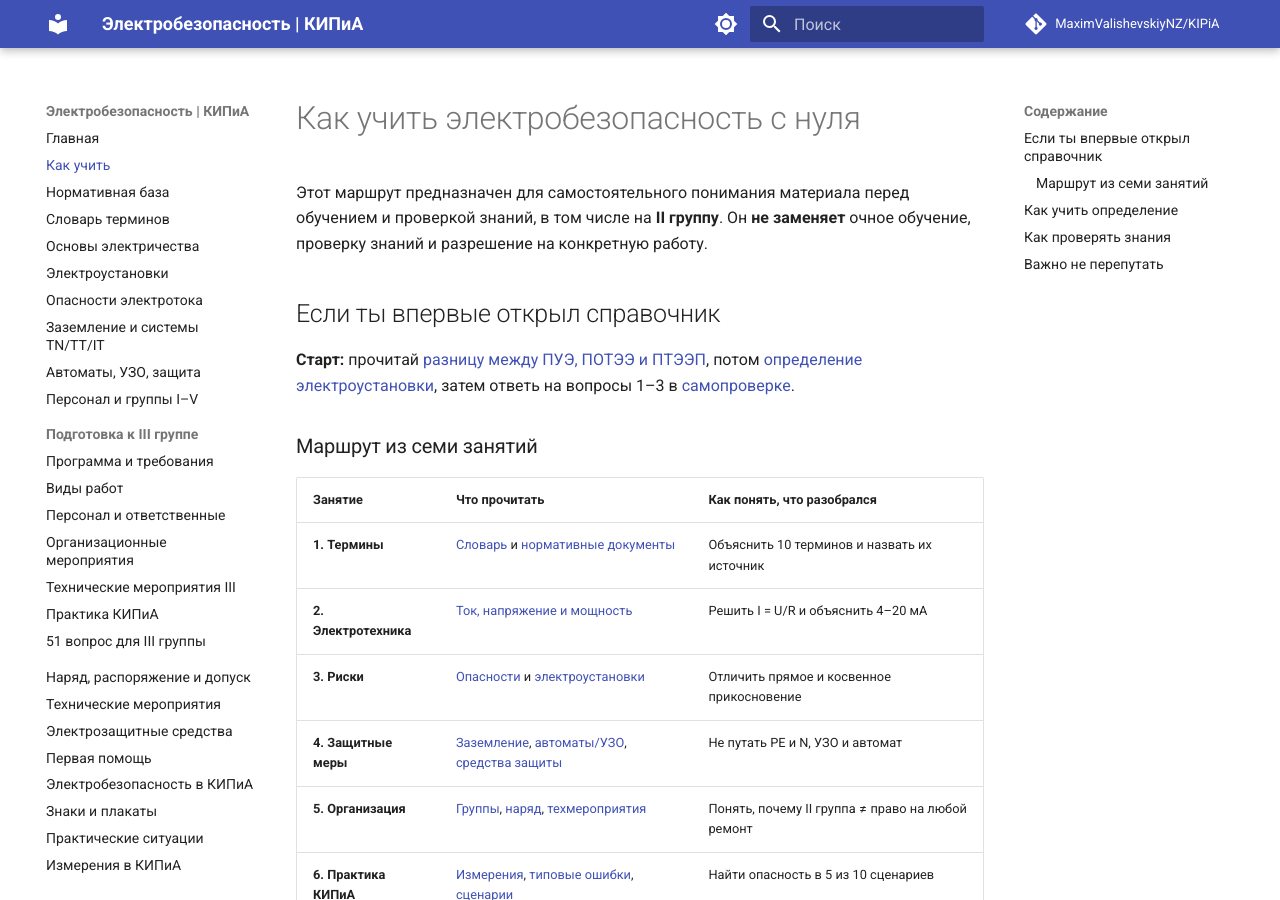
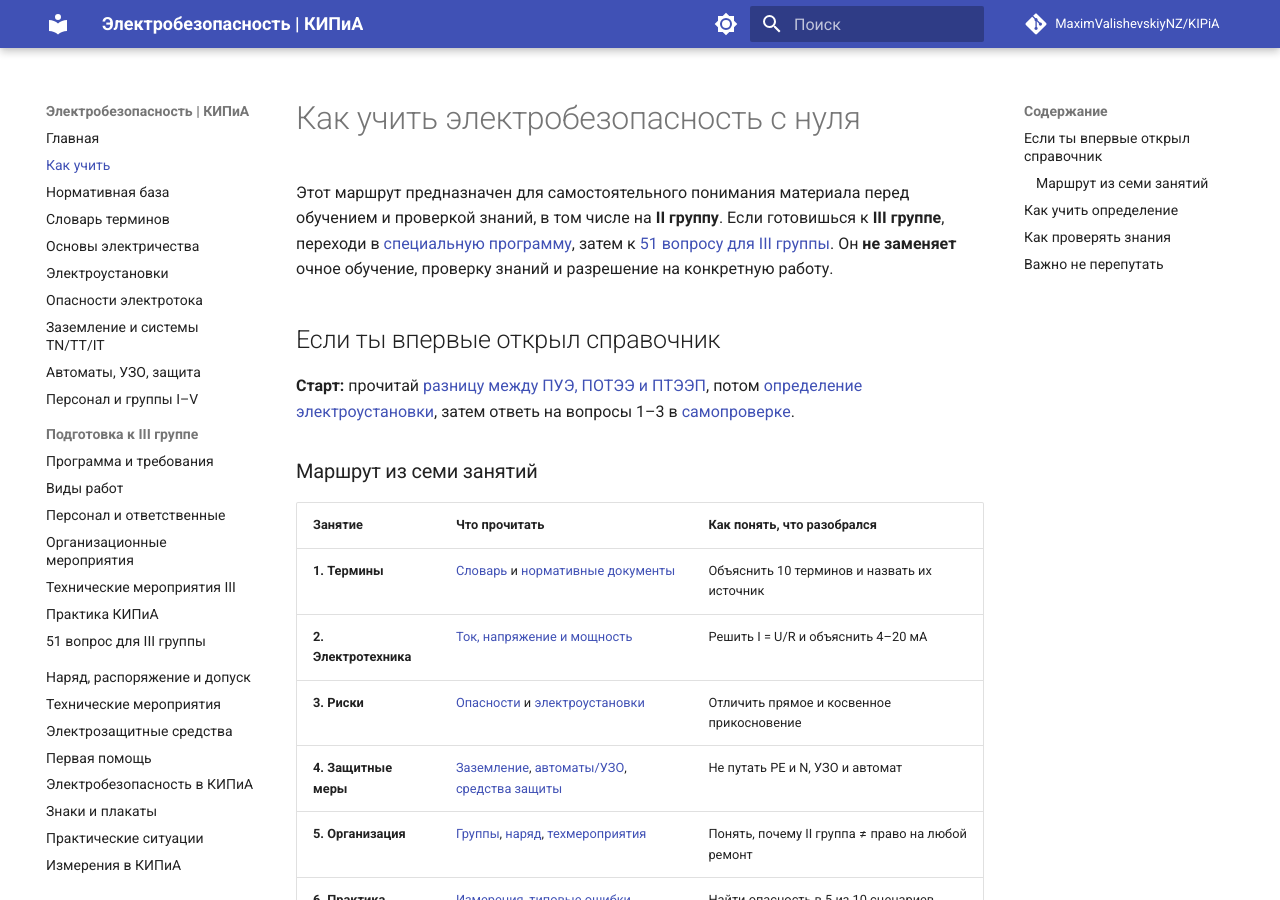
Before and after one commit to MaximValishevskiyNZ/KIPiA, an MkDocs documentation site: the page built from docs/00-start.md, in a window 1280 px wide and 900 px high. Built offline with MkDocs 1.6.1 and Material for MkDocs 9.7.7, drawn with Linux system fonts in a browser that asks for light colours; comment, search, counter and statistics services are not loaded.

Commit message:
docs: встроить программу III группы в навигацию и обучение

```diff
--- a/docs/00-start.md
+++ b/docs/00-start.md
@@ -1,6 +1,6 @@
 # Как учить электробезопасность с нуля
 
-Этот маршрут предназначен для самостоятельного понимания материала перед обучением и проверкой знаний, в том числе на **II группу**. Он **не заменяет** очное обучение, проверку знаний и разрешение на конкретную работу.
+Этот маршрут предназначен для самостоятельного понимания материала перед обучением и проверкой знаний, в том числе на **II группу**. Если готовишься к **III группе**, переходи в [специальную программу](22-third-group.md), затем к [51 вопросу для III группы](28-third-group-questions.md). Он **не заменяет** очное обучение, проверку знаний и разрешение на конкретную работу.
 
 ## Если ты впервые открыл справочник
 
```
